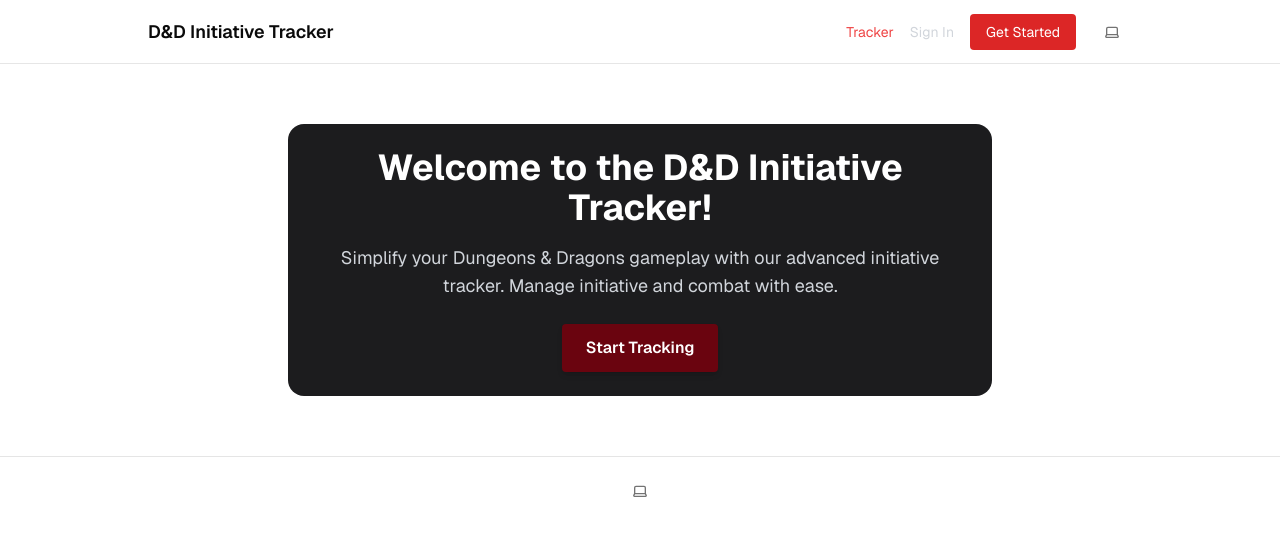
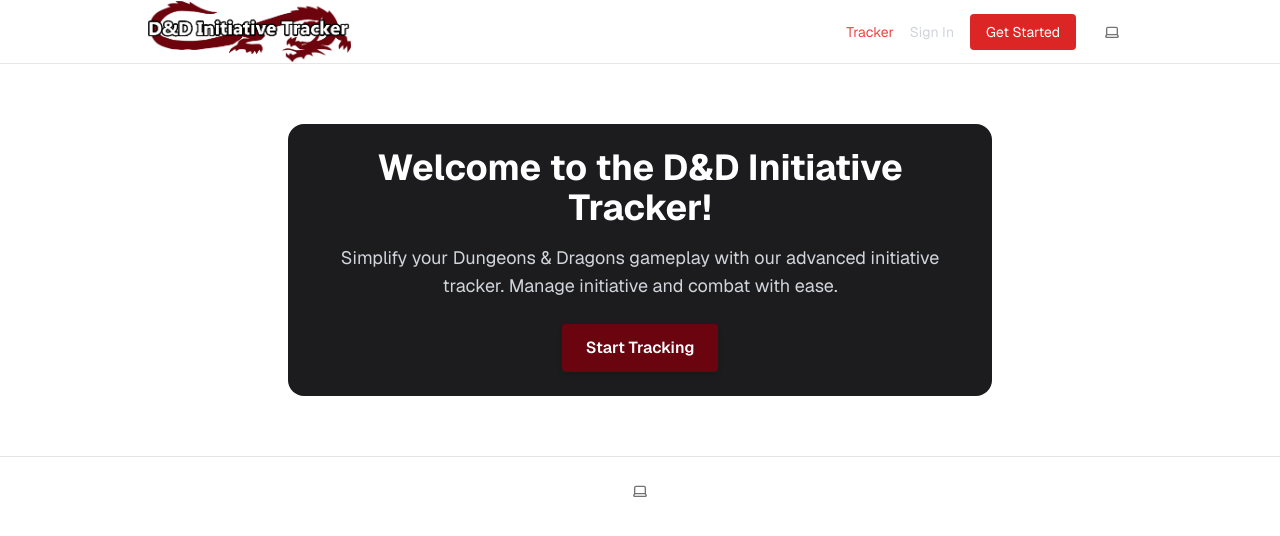
Before and after one commit to rakenduste-programmeerimine-2024/initiative-tracker, a Next.js app: page / in a window 1280 px wide. Shown: the top 536 px of the page. Built offline with nearby package versions, Linux system fonts and the light colour scheme; no server answers.

Commit message:
style: add webpage logo to header

```diff
--- a/app/layout.tsx
+++ b/app/layout.tsx
@@ -2,6 +2,7 @@ import { ThemeSwitcher } from "@/components/theme-switcher";
 import { GeistSans } from "geist/font/sans";
 import { ThemeProvider } from "next-themes";
 import Link from "next/link";
+import Image from "next/image";
 import "./globals.css";
 import HeaderAuth from "@/components/header-auth";
 
@@ -29,8 +30,15 @@ export default function RootLayout({
               {/* Navigation */}
               <nav className="w-full flex justify-center border-b border-b-foreground/10 h-16">
                 <div className="w-full max-w-5xl flex justify-between items-center p-3 px-5 text-sm">
-                  <Link href={"/"} className="font-semibold text-lg">
-                    D&D Initiative Tracker
+                  {/* Logo */}
+                  <Link href={"/"}>
+                    <Image
+                      src="/logo.png"
+                      alt="Website Logo"
+                      width={203}
+                      height={61}
+                      priority
+                    />
                   </Link>
                   <div className="flex items-center gap-4">
                     <Link href="/tracker" className="text-sm text-red-500 hover:underline">
@@ -49,7 +57,6 @@ export default function RootLayout({
 
               {/* Footer */}
               <footer className="w-full flex items-center justify-center border-t mx-auto text-center text-xs gap-8 py-4">
-
                 <ThemeSwitcher />
               </footer>
             </div>
```
Also changed, not shown: public/logo.png (added).
